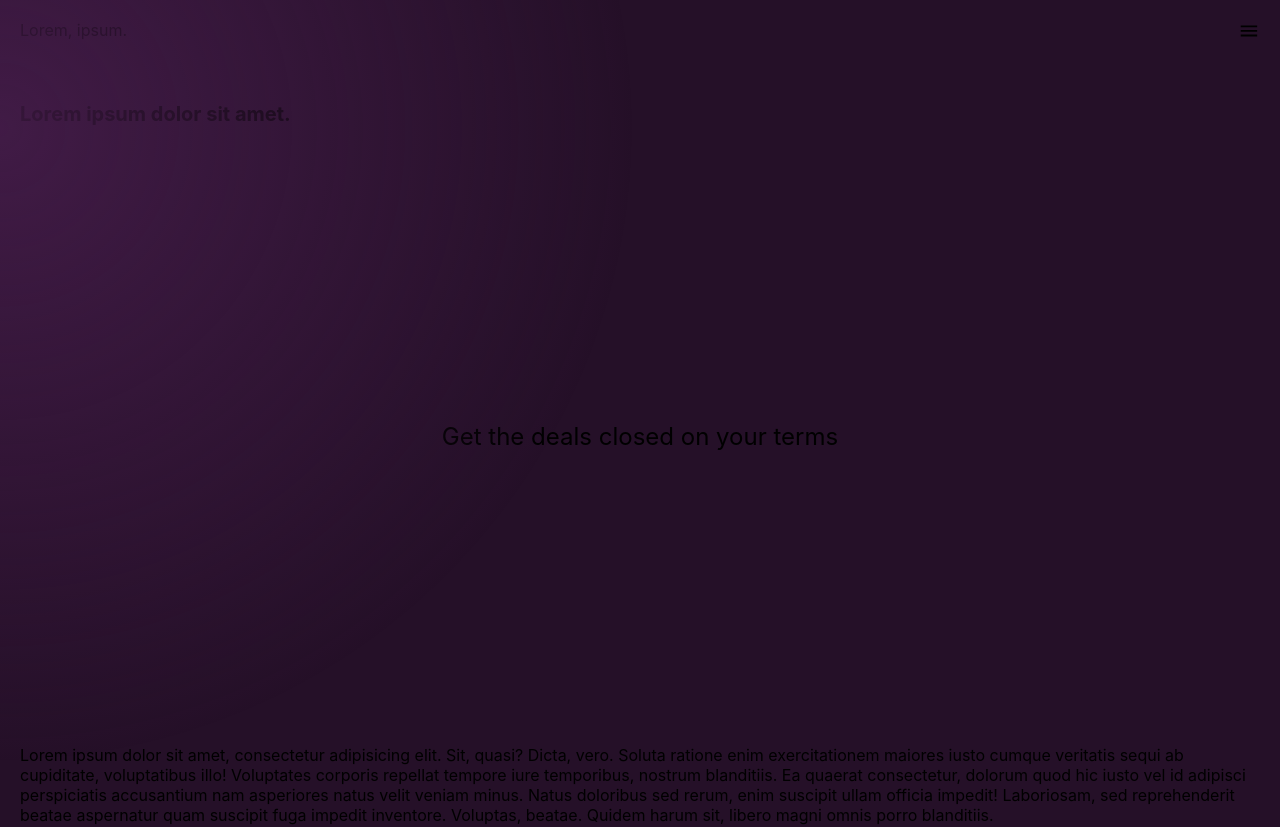
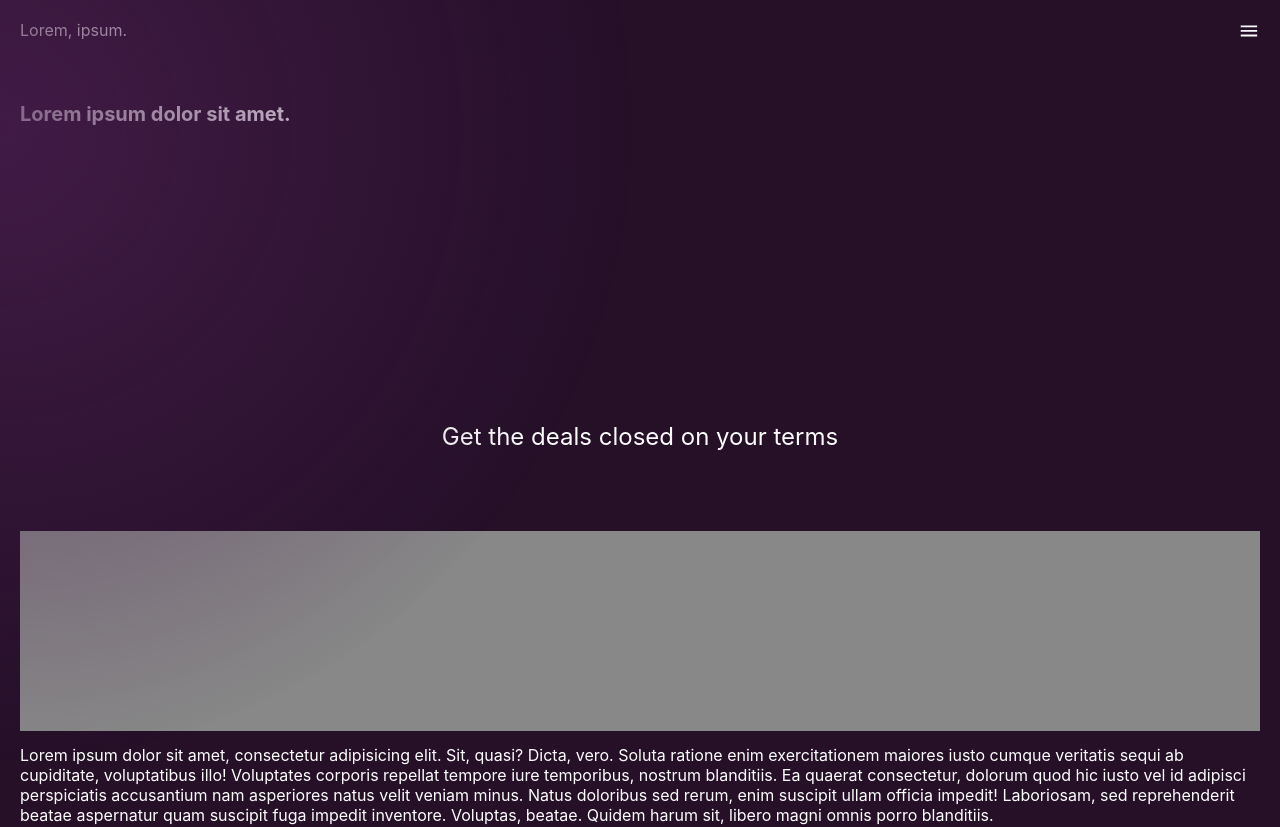
Before and after one commit to mritunjaysaha/project-1, a Next.js app: page / in a window 1280 px wide. Shown: the top 827 px of the page. Built offline with nearby package versions, Linux system fonts and the light colour scheme.

Commit message:
changed color to white

```diff
--- a/styles/body.module.scss
+++ b/styles/body.module.scss
@@ -62,7 +62,7 @@
 }
 
 .placeholder {
-    // background: #888;
+    background: #888;
     height: 200px;
     width: 100%;
 }
--- a/styles/globals.css
+++ b/styles/globals.css
@@ -5,6 +5,8 @@ body {
     font-family: -apple-system, BlinkMacSystemFont, Segoe UI, Roboto, Oxygen,
         Ubuntu, Cantarell, Fira Sans, Droid Sans, Helvetica Neue, sans-serif;
     background-color: #251028;
+
+    color: white;
 }
 
 a {
```
